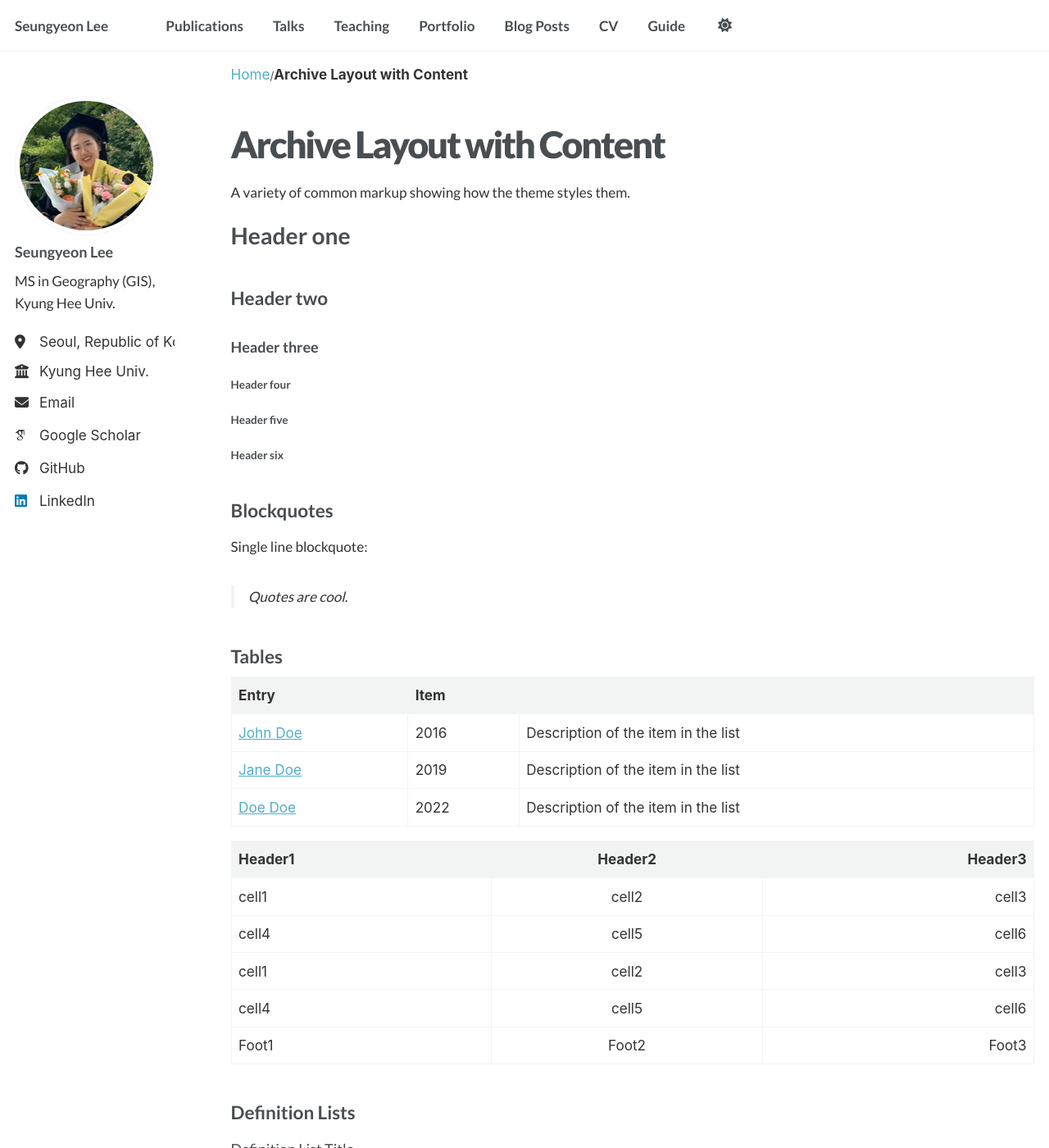
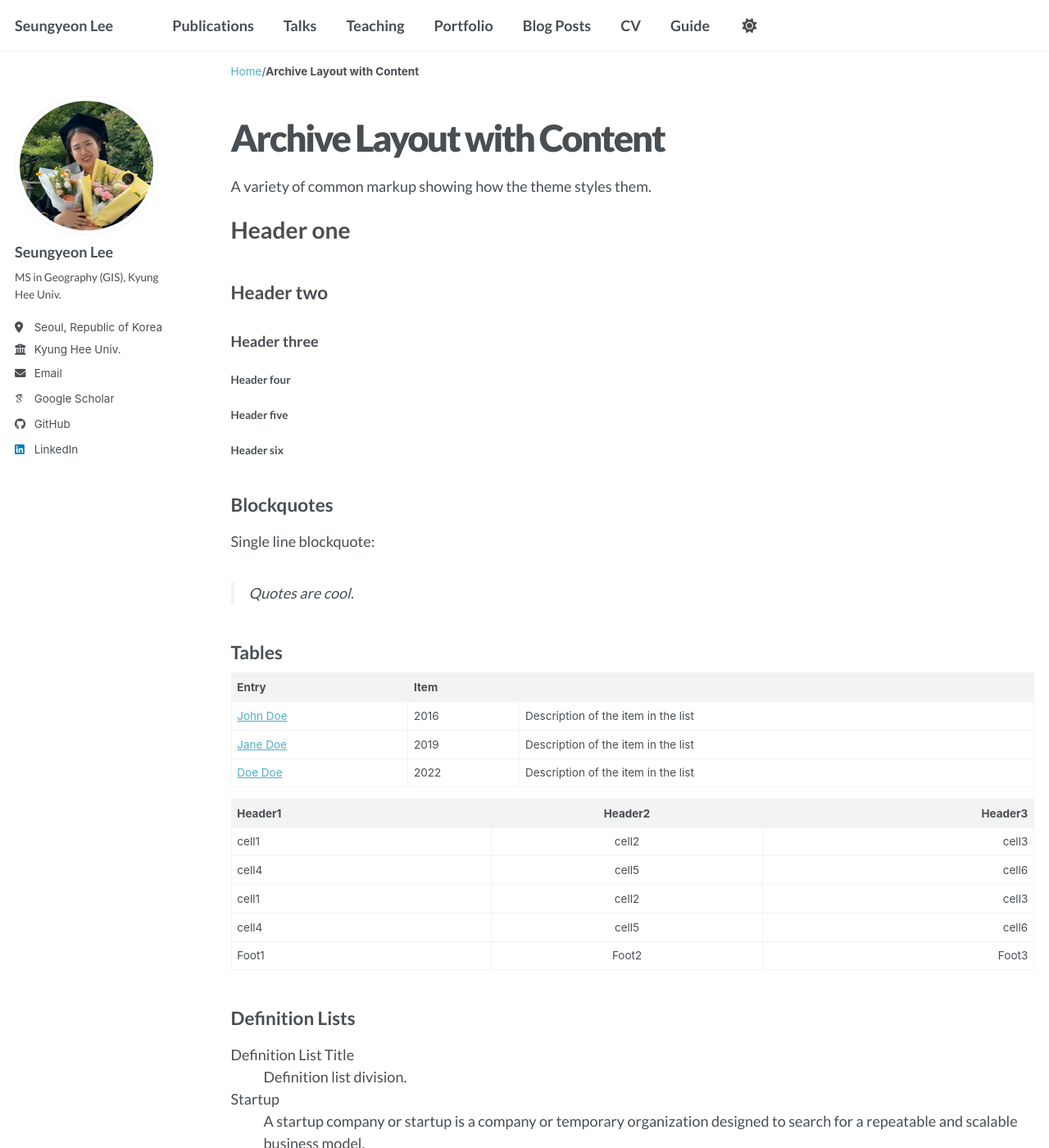
Before and after one commit to seungyeon677/seungyeon677.github.io, a Jekyll site: the page built from _pages/archive-layout-with-content.md, in a window 1280 px wide and 1400 px high. Shown: the whole window at 82% size. Built offline with Jekyll 4.4.1, drawn with Linux system fonts in a browser that asks for light colours; some web fonts are replaced; a script bundle is joined from its source files by our own code; library files that are not in the unit come from our copies.

Commit message:
Update head.html

```diff
--- a/_includes/head.html
+++ b/_includes/head.html
@@ -38,13 +38,6 @@
     letter-spacing: -0.05em; /* 글자 간격을 살짝 좁혀 더 세련되게 */
   }
 
-  /* 본문 폰트 사이즈 줄이기 */
-  p, li, table, blockquote {
-    font-size: 0.95rem !important; /* 기본(1rem)보다 살짝 작게 */
-    line-height: 1.6 !important;   /* 줄 간격을 넉넉히 주어 가독성 확보 */
-    color: #333333;                /* 너무 검정색보다는 짙은 회색이 눈이 편합니다 */
-  }
-
   /* 4. 하단 푸터 및 기타 요소 */
   .page__footer, .pagination, .page__taxonomy {
     font-family: 'Lato', sans-serif !important;
```
